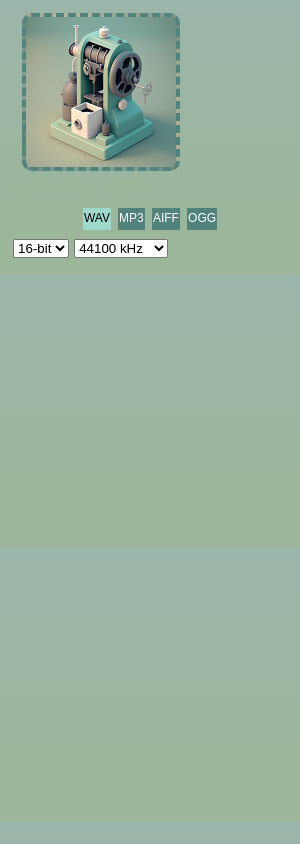
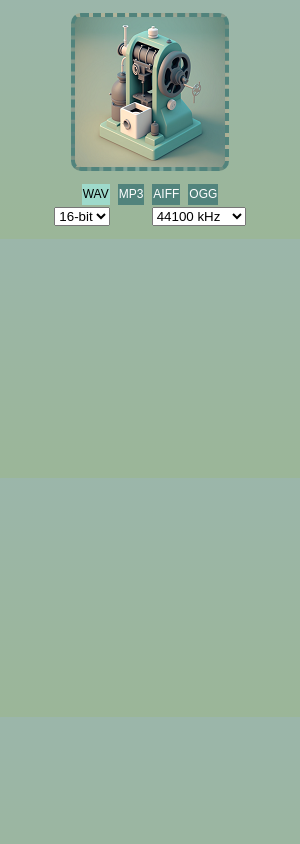
Before and after one commit to blezzbeats/audio-convertalizer, an Electron app: page index.html in a window 300 px wide. Drawn offline with Linux system fonts and the light colour scheme; no server answers.

Commit message:
fixed 3 styling issues around centering and gaps

```diff
--- a/index.html
+++ b/index.html
@@ -12,11 +12,13 @@
 <body>
   <!--Display text and a tv image-->
   <form action="">
+    <div class="drop-zone-wrapper">
       <div class="drop-zone">
         <!-- span class="drop-zone__prompt">ALL FILEZ ON ME</span -->
         <input type="file" name="myFile" class="drop-zone__input" multiple>
       </div>
-      <label id="combo1-label" class="combo-label">Read-only Select</label>
+    </div>
+    <!-- <label id="combo1-label" class="combo-label">Read-only Select</label> -->
   </form>
   <form action="">
     <div class="menu">
@@ -30,7 +32,7 @@
       <!--a class="button">AC3</a-->
     </div>
   </form>
-    <div class = "dropdowns">
+  <div class="dropdowns">
     <select name="bitrates" id="bitrates">
       <option value="16">16-bit</option>
       <option value="24">24-bit</option>
@@ -53,4 +55,5 @@
   <script src="./main.js"></script>
   <script src="./conv.js"></script>
 </body>
+
 </html>
--- a/style.css
+++ b/style.css
@@ -1,6 +1,6 @@
 html {
   font-size: 62.5%;
-    font-family: 'Tahoma', sans-serif;
+  font-family: "Tahoma", sans-serif;
 }
 
 body {
@@ -10,7 +10,7 @@ body {
   margin: auto;
   color: #9bb698;
   /*background-color: #9bb698;*/
-    background-image: linear-gradient(#9bb6aa,#9bb698);
+  background-image: linear-gradient(#9bb6aa, #9bb698);
   padding: 13px;
 }
 
@@ -32,9 +32,15 @@ img {
 
 .linkie {
   font-size: 20px;
-  font-family: 'Tahoma', sans-serif;
+  font-family: "Tahoma", sans-serif;
   align-items: center;
   text-align: center;
+}
+
+.drop-zone-wrapper {
+  display: flex;
+  justify-content: center;
+  margin-bottom: 13px;
 }
 
 .drop-zone {
@@ -42,14 +48,7 @@ img {
   max-height: 150px;
   height: 150px;
   width: 150px;
-  padding: 0px;
-  margin-left: 9px;
-  margin-bottom: 0px;
-  display: flex;
-  align-items: center;
-  justify-content: center;
-  text-align: center;
-  font-family: 'Tahoma', sans-serif;
+  font-family: "Tahoma", sans-serif;
   font-weight: 500;
   font-size: 20px;
   background-color: #689f97;
@@ -57,7 +56,7 @@ img {
   color: #cccccc;
   border: 4px dashed #51837c;
   border-radius: 10px;
-  background-image:url('./ac.png');
+  background-image: url("./ac.png");
 }
 
 .drop-zone--over {
@@ -76,14 +75,17 @@ img {
   color: #240740;
 }
 
-
-.menu{
+.menu {
   margin-bottom: 1px;
   margin-top: 1px;
-  text-align:center}
+  display: flex;
+  justify-content: center;
+  gap: 6px;
+}
 
-.menu .button{
-  -webkit-transition: all 0.3s ease;   transition: all 0.3s ease;
+.menu .button {
+  -webkit-transition: all 0.3s ease;
+  transition: all 0.3s ease;
   cursor: pointer;
   display: inline-block;
   padding: 1px;
@@ -94,30 +96,27 @@ img {
   margin-left: 1px;
   background-color: #51837c;
   margin-bottom: 1px;
-  margin-top: 0px
+  margin-top: 0px;
 }
-.menu .button.selected{
+.menu .button.selected {
   background-color: #9edacb;
-  color: #000
+  color: #000;
 }
 
 @media (min-width: 120px) {
   .menu .button:hover {
     background-color: #9edacb;
-   color: #000
+    color: #000;
   }
 }
 
 @media (max-width: 120px) {
-.menu .button{
+  .menu .button {
     display: block;
   }
 }
 
-.dropdowns{
-  align-content: center;
-  align: center;
-  justify-content: center;
-  display: block;
-  margin: 0 auto;
+.dropdowns {
+  display: flex;
+  justify-content: space-evenly;
 }
```
Lines whose indentation alone changed are shown as unchanged.
